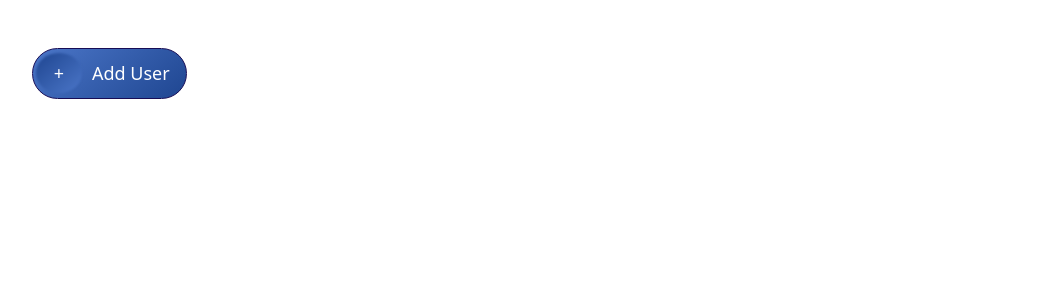
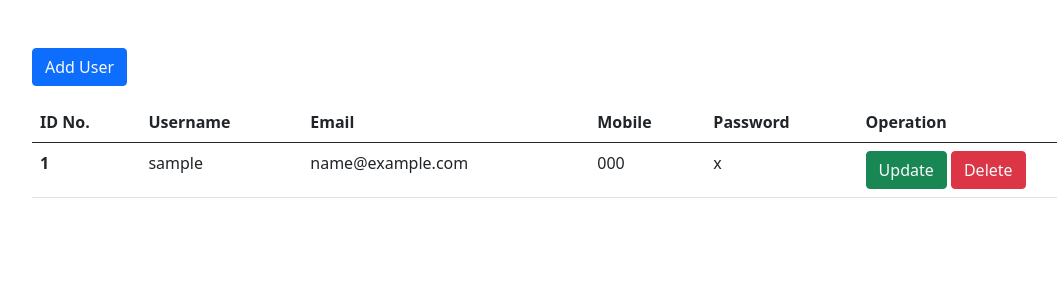
Before and after one commit to PesanduDU/PHP-CRUD-Operations, a PHP site: page /display.php in a window 1280 px wide. Shown: the top 300 px of the page, without its empty margins (50-1107 px from the left). Run offline with PHP 8.4, Linux system fonts and the light colour scheme; tables that the repository leaves empty or names only in its code hold one stand-in row (values such as "Sample post").

Commit message:
4th commit
develop the display.php that can get all information about the all users in the database

```diff
--- a/display.php
+++ b/display.php
@@ -12,19 +12,56 @@
 </head>
 
 <body>
+    <div class="container">
+        <button type="button" class="btn btn-primary mt-5 mb-3"><a href="user.php" class="text-light text-decoration-none">Add User</a></button>
 
-    <div class="container my-5">
+        <table class="table">
+            <thead>
+                <tr>
+                    <th scope="col">ID No.</th>
+                    <th scope="col">Username</th>
+                    <th scope="col">Email</th>
+                    <th scope="col">Mobile</th>
+                    <th scope="col">Password</th>
+                    <th scope="col">Operation</th>
+                </tr>
+            </thead>
+            <tbody>
 
-        <button class="c-button">
-            <span class="c-main">
-                <span class="c-ico"><span class="c-blur"></span> <span class="ico-text">+</span></span>
-                Add User
-            </span>
-        </button>
+                <?php
 
+                require_once "./includes/retrievedata.php";
+                $data = getAllUsers();
 
+                foreach ($data as $row):
+                    $uid = $row['id'];
+                    $uname = $row['username'];
+                    $uemail = $row['email'];
+                    $umobile = $row['mobile'];
+                    $upass = $row['pwd'];
+
+                ?>
+
+                    <tr>
+                        <th scope="row"><?php echo htmlspecialchars($uid); ?></th>
+                        <td><?php echo htmlspecialchars($uname); ?></td>
+                        <td><?php echo htmlspecialchars($uemail); ?></td>
+                        <td><?php echo htmlspecialchars($umobile); ?></td>
+                        <td><?php echo htmlspecialchars($upass); ?></td>
+                        <td>
+                            <button type="button" class="btn btn-success">
+                                <a href="./includes/update.inc.php" class="text-light text-decoration-none">Update</a>
+                            </button>
+                            <button type="button" class="btn btn-danger">
+                                <a href="./includes/delete.inc.php" class="text-light text-decoration-none">Delete</a>
+                            </button>
+                        </td>
+                    </tr>
+
+                <?php endforeach; ?>
+            </tbody>
+        </table>
     </div>
-
 </body>
 
 </html>
--- /dev/null
+++ b/includes/delete.inc.php
@@ -0,0 +1,3 @@
+<?php
+
+echo "Delete success!";
--- a/includes/insertData.inc.php
+++ b/includes/insertData.inc.php
@@ -16,7 +16,7 @@ if ($_SERVER['REQUEST_METHOD'] == "POST") {
             if (empty($username) || empty($useremail) || empty($usermobile) || empty($userpassword) || empty($userrepeatpassword)) {
                 header("Location: ../user.php?error=emptyinputfeilds");
                 exit();
-            } elseif (!preg_match("/^[a-zA-Z0-9]*$/", $username)) {
+            } elseif (!preg_match("/^[a-zA-Z0-9_@#$]*$/", $username)) {
                 header("Location: ../user.php?error=invalidusername");
                 exit();
             } elseif (!filter_var($useremail, FILTER_VALIDATE_EMAIL)) {
@@ -42,7 +42,7 @@ if ($_SERVER['REQUEST_METHOD'] == "POST") {
                 $pdo = null;
                 $stmt = null;
 
-                header("Location: ../user.php?datainsert=success");
+                header("Location: ../display.php");
                 exit();
             }
         } catch (PDOException $e) {
--- /dev/null
+++ b/includes/retrievedata.php
@@ -0,0 +1,13 @@
+<?php
+
+require_once "dbh.inc.php";
+
+function getAllUsers() {
+
+    global $pdo; // Use the PDO instance from the included file
+    $query = "SELECT * FROM users;";
+    $stmt = $pdo->prepare($query);
+    $stmt->execute();
+
+    return $stmt->fetchAll(PDO::FETCH_ASSOC); // Use the PDO instance from the included file
+}
--- a/styles.css
+++ b/styles.css
@@ -1,53 +1,3 @@
-button {
-    border: none;
-  }
-
-  .c-button {
-    background: linear-gradient(140deg, rgba(75, 118, 200, 1) 0%, rgba(31, 70, 145, 1) 100%);
-    border-radius: 45px;
-    font-size: 18px;
-    text-align: left;
-    padding: 11px 0px 11px 0px;
-    border: 1px solid rgb(23, 13, 86) !important;
-    border-style: outset;
-    box-shadow: -6px -5px 18px rgba(255, 255, 255, 0.1);
-    cursor: pointer;
-  }
-
-  .c-button .c-main {
-    border-radius: 45px;
-    color: rgba(255, 255, 255, 1);
-    padding: 11px 15px 11px 2px;
-    box-shadow: inset 0px 0px 5px rgba(17, 17, 17, 0);
-    transition: all 0.5s ease-in-out;
-    border: 1px solid transparent;
-  }
-
-  .c-ico .c-blur {
-    background: linear-gradient(318deg, rgba(75, 118, 200, 1) 0%, rgba(31, 70, 145, 1) 100%);
-    border-radius: 100%;
-    margin-left: 0;
-    padding: 8px 23px;
-    filter: blur(1px);
-    text-align: center;
-  }
-
-  .c-ico {
-    position: relative;
-    margin-right: 10px;
-  }
-
-  .c-ico .ico-text {
-    position: absolute;
-    left: 50%;
-    top: 50%;
-    transform: translate(-50%, -50%);
-  }
-
-  /* Hovering */
-
-  .c-button .c-main:hover {
-    box-shadow: inset 0px 0px 5px rgba(17, 17, 17, 0.6);
-    border: 1px solid rgba(26, 26, 26,0.5);
-    color: rgba(255, 255, 255, 0.5);
-  }
+.custom-btn-width {
+    width: 100px; /* Set your desired width */
+}
```
Also changed, not shown: user.php (+9 -3 lines), includes/update.inc.php (added).
